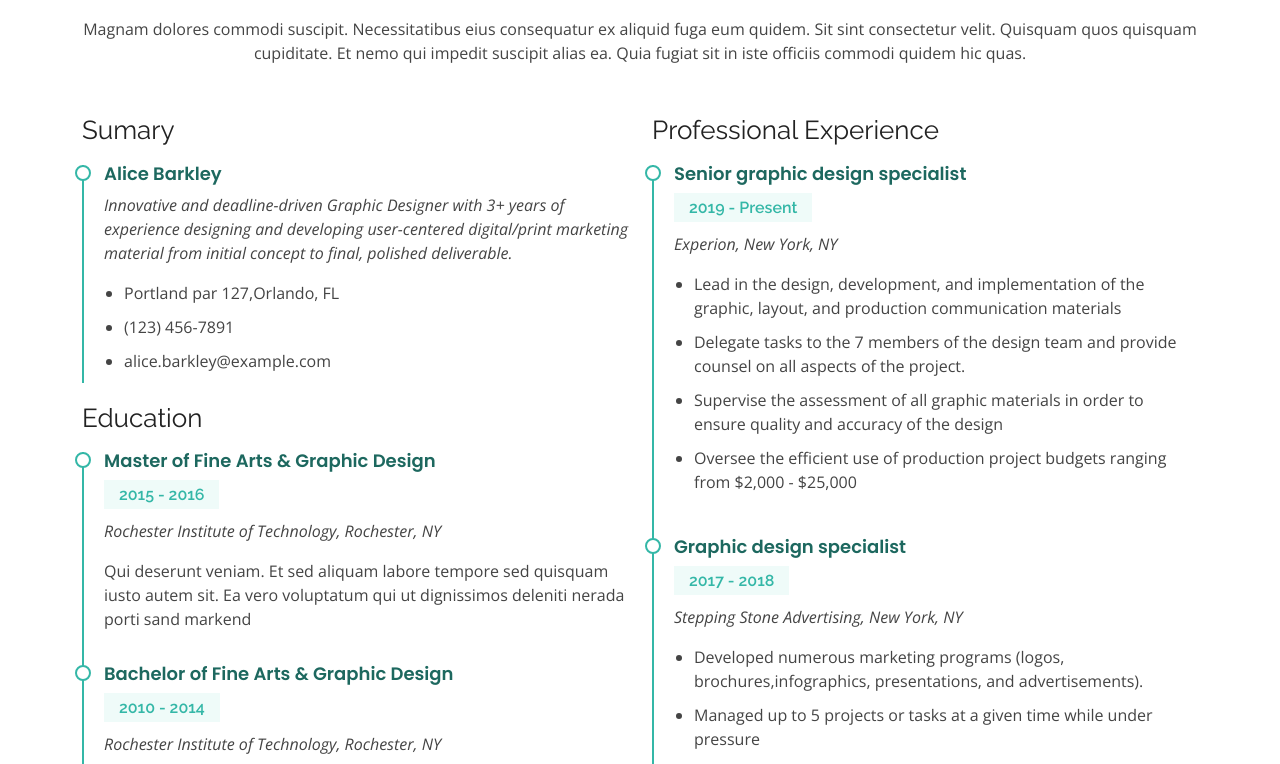
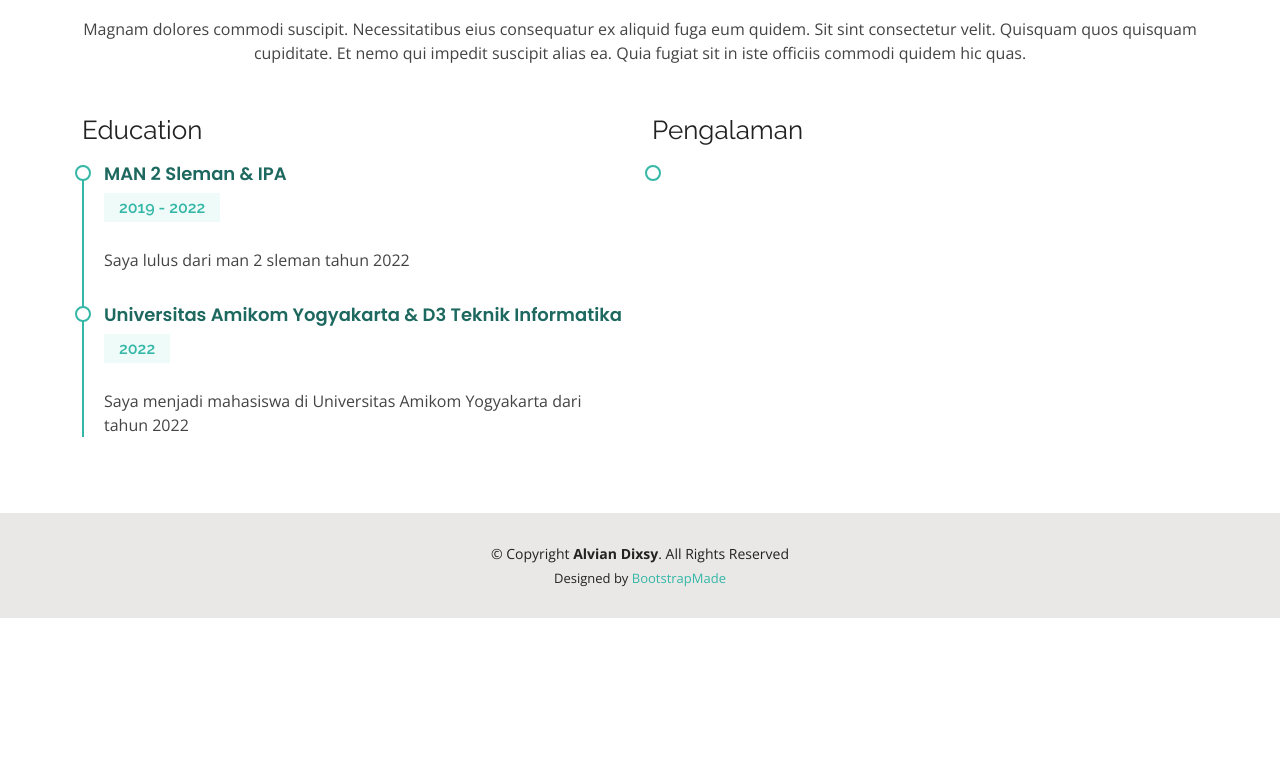
Before and after one commit to alfiananakrajin/alfiananakrajin.github.io, a plain HTML site: page resume.html in a window 1280 px wide. Shown: the part 171-935 px from the top of the page. After the commit the page ends 800 px from the top, so only its background shows below. Drawn offline with nearby package versions, Linux system fonts and the light colour scheme.

Commit message:
benerin file

```diff
--- a/resume.html
+++ b/resume.html
@@ -82,60 +82,23 @@
 
         <div class="row">
           <div class="col-lg-6">
-            <h3 class="resume-title">Sumary</h3>
-            <div class="resume-item pb-0">
-              <h4>Alice Barkley</h4>
-              <p><em>Innovative and deadline-driven Graphic Designer with 3+ years of experience designing and developing user-centered digital/print marketing material from initial concept to final, polished deliverable.</em></p>
-              <p>
-              <ul>
-                <li>Portland par 127,Orlando, FL</li>
-                <li>(123) 456-7891</li>
-                <li>alice.barkley@example.com</li>
-              </ul>
-              </p>
-            </div>
-
             <h3 class="resume-title">Education</h3>
             <div class="resume-item">
-              <h4>Master of Fine Arts &amp; Graphic Design</h4>
-              <h5>2015 - 2016</h5>
-              <p><em>Rochester Institute of Technology, Rochester, NY</em></p>
-              <p>Qui deserunt veniam. Et sed aliquam labore tempore sed quisquam iusto autem sit. Ea vero voluptatum qui ut dignissimos deleniti nerada porti sand markend</p>
+              <h4>MAN 2 Sleman &amp; IPA </h4>
+              <h5>2019 - 2022</h5>
+              <p><em></em></p>
+              <p>Saya lulus dari man 2 sleman tahun 2022</p>
             </div>
             <div class="resume-item">
-              <h4>Bachelor of Fine Arts &amp; Graphic Design</h4>
-              <h5>2010 - 2014</h5>
-              <p><em>Rochester Institute of Technology, Rochester, NY</em></p>
-              <p>Quia nobis sequi est occaecati aut. Repudiandae et iusto quae reiciendis et quis Eius vel ratione eius unde vitae rerum voluptates asperiores voluptatem Earum molestiae consequatur neque etlon sader mart dila</p>
+              <h4>Universitas Amikom Yogyakarta &amp; D3 Teknik Informatika</h4>
+              <h5>2022</h5>
+              <p><em></em></p>
+              <p>Saya menjadi mahasiswa di Universitas Amikom Yogyakarta dari tahun 2022</p>
             </div>
           </div>
           <div class="col-lg-6">
-            <h3 class="resume-title">Professional Experience</h3>
+            <h3 class="resume-title">Pengalaman</h3>
             <div class="resume-item">
-              <h4>Senior graphic design specialist</h4>
-              <h5>2019 - Present</h5>
-              <p><em>Experion, New York, NY </em></p>
-              <p>
-              <ul>
-                <li>Lead in the design, development, and implementation of the graphic, layout, and production communication materials</li>
-                <li>Delegate tasks to the 7 members of the design team and provide counsel on all aspects of the project. </li>
-                <li>Supervise the assessment of all graphic materials in order to ensure quality and accuracy of the design</li>
-                <li>Oversee the efficient use of production project budgets ranging from $2,000 - $25,000</li>
-              </ul>
-              </p>
-            </div>
-            <div class="resume-item">
-              <h4>Graphic design specialist</h4>
-              <h5>2017 - 2018</h5>
-              <p><em>Stepping Stone Advertising, New York, NY</em></p>
-              <p>
-              <ul>
-                <li>Developed numerous marketing programs (logos, brochures,infographics, presentations, and advertisements).</li>
-                <li>Managed up to 5 projects or tasks at a given time while under pressure</li>
-                <li>Recommended and consulted with clients on the most appropriate graphic design</li>
-                <li>Created 4+ design presentations and proposals a month for clients and account managers</li>
-              </ul>
-              </p>
             </div>
           </div>
         </div>
@@ -149,7 +112,7 @@
   <footer id="footer">
     <div class="container">
       <div class="copyright">
-        &copy; Copyright <strong><span>Kelly</span></strong>. All Rights Reserved
+        &copy; Copyright <strong><span>Alvian Dixsy</span></strong>. All Rights Reserved
       </div>
       <div class="credits">
         <!-- All the links in the footer should remain intact. -->
```
